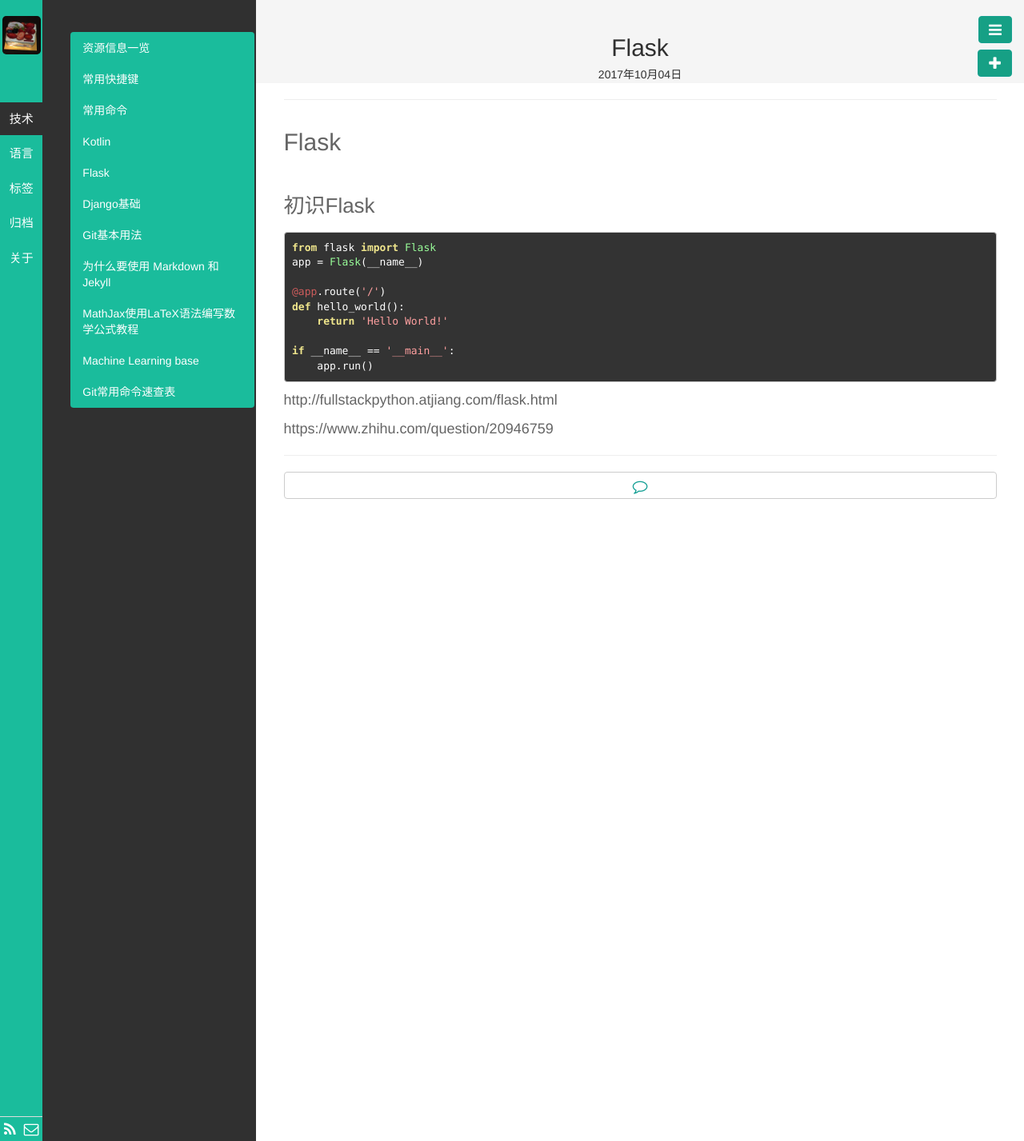
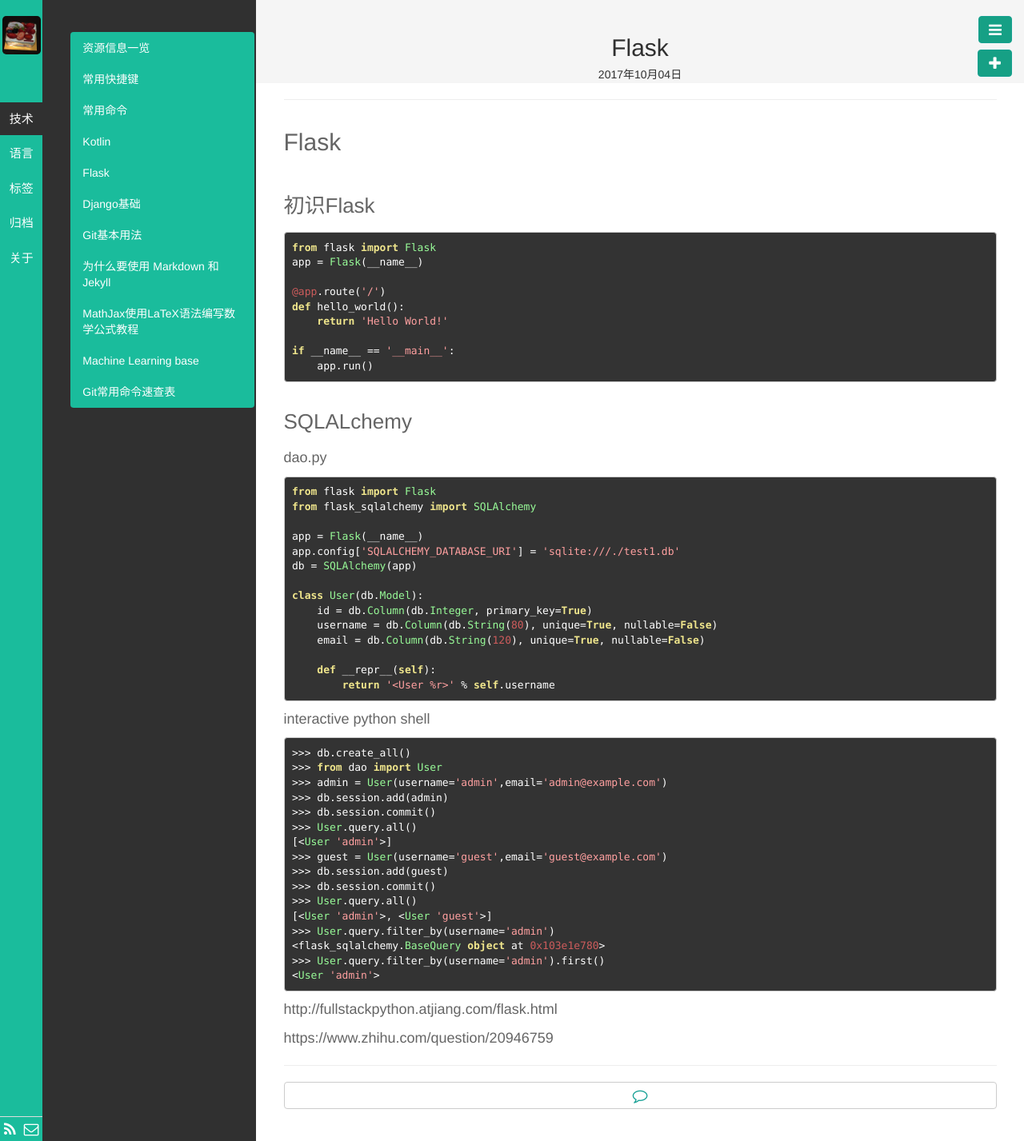
Before and after one commit to kyoyo/kyoyo.github.io, a Jekyll site: the page built from _posts/技術/2017-10-04-Flask.md, in a window 1280 px wide. Shown: the whole page at 80% size. Built offline with Jekyll 4.4.1, drawn with Linux system fonts in a browser that asks for light colours; Markdown is read by kramdown in place of the engine named in the settings.

Commit message:
Update 2017-10-04-Flask.md

````diff
--- a/_posts/技術/2017-10-04-Flask.md
+++ b/_posts/技術/2017-10-04-Flask.md
@@ -22,6 +22,44 @@ if __name__ == '__main__':
     app.run()
 ```
 
+###SQLALchemy
+dao.py
+```
+from flask import Flask
+from flask_sqlalchemy import SQLAlchemy
+
+app = Flask(__name__)
+app.config['SQLALCHEMY_DATABASE_URI'] = 'sqlite:///./test1.db'
+db = SQLAlchemy(app)
+
+class User(db.Model):
+    id = db.Column(db.Integer, primary_key=True)
+    username = db.Column(db.String(80), unique=True, nullable=False)
+    email = db.Column(db.String(120), unique=True, nullable=False)
+
+    def __repr__(self):
+        return '<User %r>' % self.username
+```
+interactive python shell
+```
+>>> db.create_all()
+>>> from dao import User
+>>> admin = User(username='admin',email='admin@example.com')
+>>> db.session.add(admin)
+>>> db.session.commit()
+>>> User.query.all()
+[<User 'admin'>]
+>>> guest = User(username='guest',email='guest@example.com')
+>>> db.session.add(guest)
+>>> db.session.commit()
+>>> User.query.all()
+[<User 'admin'>, <User 'guest'>]
+>>> User.query.filter_by(username='admin')
+<flask_sqlalchemy.BaseQuery object at 0x103e1e780>
+>>> User.query.filter_by(username='admin').first()
+<User 'admin'>
+```
+
 http://fullstackpython.atjiang.com/flask.html
 
 https://www.zhihu.com/question/20946759
````
